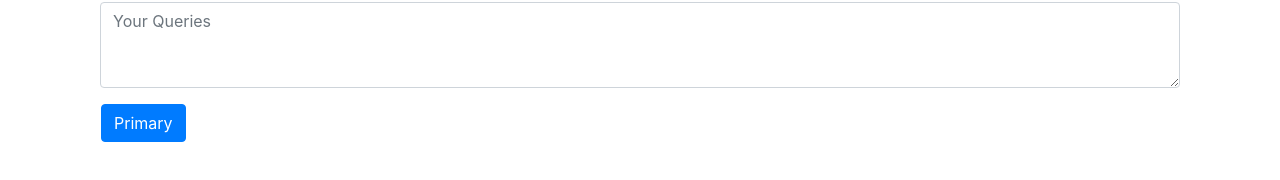
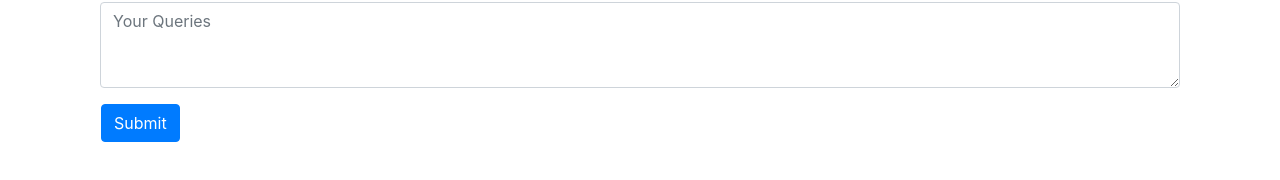
Before and after one commit to tahabinaziz/Component-Based, a React (Create React App) app: page /contact in a window 1280 px wide. Shown: the part 430-610 px from the top of the page. Built offline with nearby package versions, Linux system fonts and the light colour scheme.

Commit message:
Button-Spacing

```diff
--- a/src/App.js
+++ b/src/App.js
@@ -3,15 +3,14 @@ import React, { Component } from "react";
 import { BrowserRouter as Router, Routes, Route } from "react-router-dom";
 import Home from "./Pages/Home/Home";
 import Portfolio from "./Pages/Portfolio/Portfolio";
-
 import Contact from "./Pages/Contact/Contact";
-
 import About from "./Pages/About/About";
 import TodoApp from "./Pages/Projects/TodoApp";
 
 class App extends Component {
   render() {
     return (
+      <>
       <Router>
         <div className="">
           <Routes>
@@ -23,6 +22,7 @@ class App extends Component {
           </Routes>
         </div>
       </Router>
+      </>
     );
   }
 }
--- a/src/Component/TodoAppComponents/TodoItem.js
+++ b/src/Component/TodoAppComponents/TodoItem.js
@@ -16,8 +16,8 @@ const {completed, text, id} = todoItem
       <div className="list-group-item container">
         <div className="row">
         <div className="col-md-12"><p className={completed ? "isDone" : ""}>{text}</p></div>
-        <div className=""><button className="btn btn-primary" onClick={toggleDone}>{completed ? "undone" : "Done"}</button></div>
-        <div className=""><button className="btn btn-danger"
+        <div style={{marginLeft:"0.5rem"}}><button className="btn btn-primary" onClick={toggleDone}>{completed ? "undone" : "Done"}</button></div>
+        <div style={{marginLeft:"0.5rem"}}><button className="btn btn-danger"
 
         onClick={() =>
           removeTodo(id)}>Delete</button></div>
--- a/src/Pages/Contact/Contact.js
+++ b/src/Pages/Contact/Contact.js
@@ -3,6 +3,7 @@ import React, { Component } from "react";
 import Navbar from "../../Component/Navbar/Navbar";
 import Input from "../../Component/InputField/Input";
 import Textarea from "../../Component/InputField/Textarea";
+
 
 class Contact extends Component {
   constructor(props) {
@@ -81,10 +82,11 @@ class Contact extends Component {
               />
             </div>
             <button type="submit" class="btn btn-primary ml">
-              Primary
+              Submit
             </button>
           </form>
         </div>
+
       </div>
     );
   }
```
